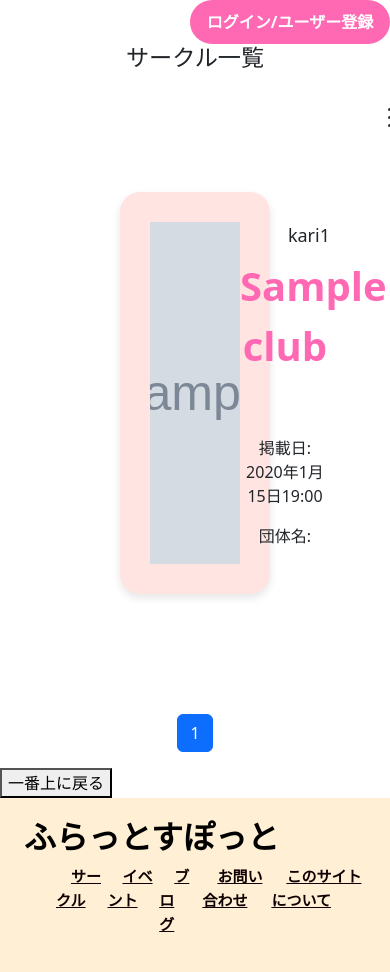
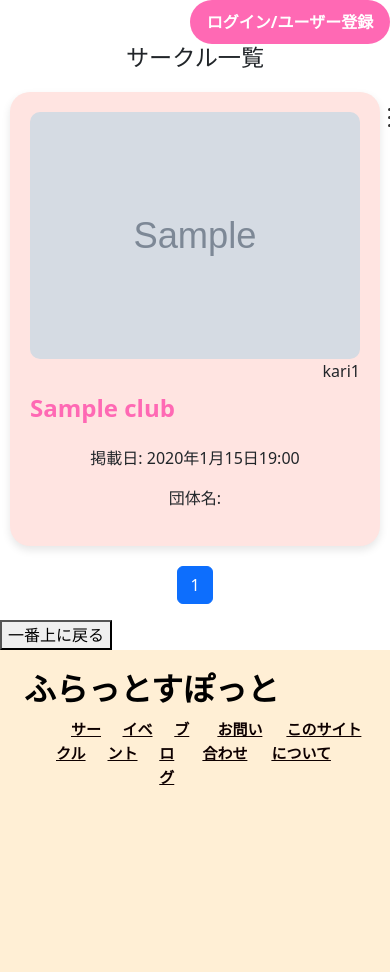
Before and after one commit to ykt0727/flatspotproject, a Django app: page /student/clublist in a window 390 px wide. Shown: the part 56-1028 px from the top of the page. After the commit the page ends 841 px from the top, so only its background shows below. Run offline with Django 4.2, Linux system fonts and the light colour scheme; data comes from the database, SQL or seed files in the repository; tables that the repository leaves empty hold one stand-in row (values such as "Sample post"); grey boxes marked "Sample" are stand-in pictures.

Commit message:
ちょっとだけレスポンシブデザイン

```diff
--- a/studentapp/static/css/student_list.css
+++ b/studentapp/static/css/student_list.css
@@ -44,9 +44,40 @@
     margin-top:  60px;
 }
 
-@media screen and (max-width : 767px){
+/*スマホ用のcss*/
+@media screen and (max-width: 767px) {
+    .list-container {
+        margin: 20px 10px; /* スマホ画面では余白を少なく */
+        padding: 20px;
+        flex-direction: column; /* 縦並びに変更 */
+        align-items: center; /* 水平方向中央揃え (オプション) */
+    }
+
+    /* 画像のサイズを調整 */
     img {
         width: 100%;
         height: auto;
+        object-fit: cover; /* アスペクト比を維持 */
+        border-radius: 10px; /* 画像の角を丸める */
+    }
+
+    /* サークル名と情報を縦に並べる */
+    .list-content {
+        text-align: left; /*テキストを左揃え*/
+    }
+
+    /* サークル名のフォントサイズを小さく */
+    .list-title {
+        font-size: 24px;
+    }
+
+    /* 掲載日・団体名のマージンを調整*/
+    .list-infomation {
+        margin-top: 20px;
+    }
+
+    /*ジャンルを調整*/
+    .list-genre {
+        font-size: medium;
     }
 }
```
Also changed, not shown: studentapp/static/css/student.css (indentation only).
